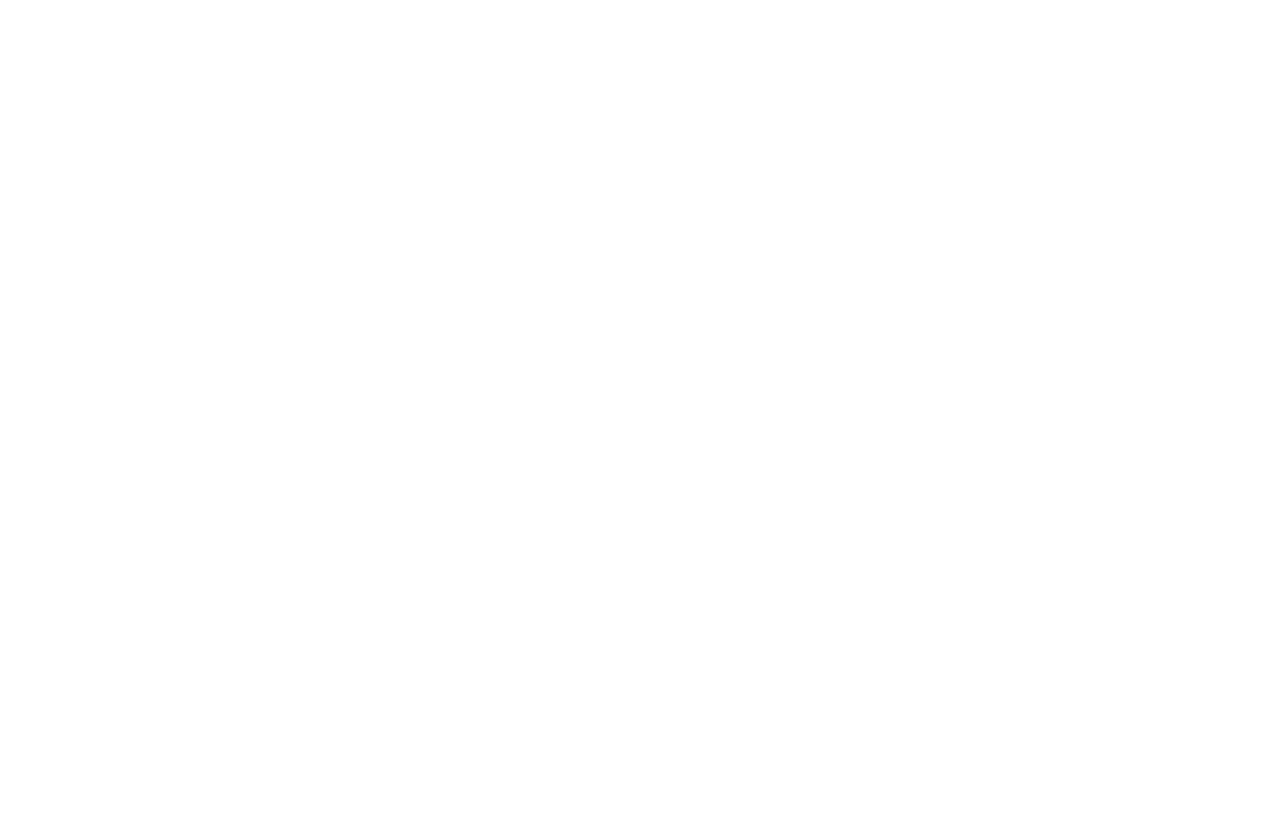
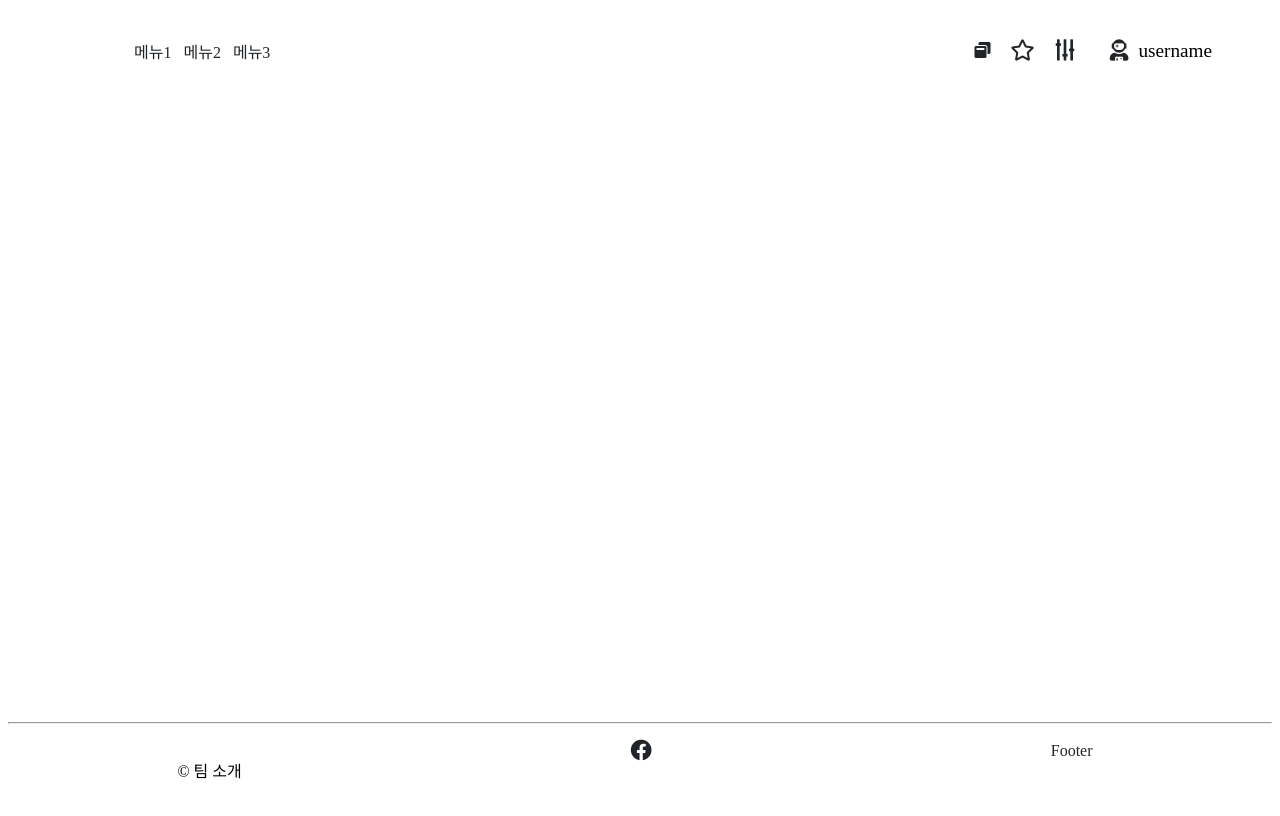
Before and after one commit to hrefdata/wordcloud-frontend, a plain HTML site: page index.html in a window 1280 px wide. Drawn offline with Linux system fonts and the light colour scheme.

Commit message:
[update] outline

```diff
--- a/index.html
+++ b/index.html
@@ -5,8 +5,84 @@
     <meta http-equiv="X-UA-Compatible" content="IE=edge">
     <meta name="viewport" content="width=device-width, initial-scale=1.0">
     <title>Word Cloud</title>
+
+      <!-- Font-awesome 설정 코드 -->
+      <link
+      rel="stylesheet"
+      href="https://cdnjs.cloudflare.com/ajax/libs/font-awesome/5.8.2/css/all.min.css"
+    />
+
+    <!-- Google web font 설정 코드 -->
+    <link
+      href="https://fonts.googleapis.com/css2?family=Nanum+Gothic&display=swap"
+      rel="stylesheet"
+    />
+
+    <link rel="stylesheet" href="styles/style.css">
+    <script defer src="scripts/script.js"></script>
+
 </head>
 <body>
+    <article>
+        <header>
+            <div class="Header">
+                <div class="Header_main">
+                    <h1 class="Header_main_logo">
+                        <a href="">
+                            <img src="" alt="">
+                        </a>
+                    </h1>
+                    <ul class="Header_main_menu">
+                        <li><a href="">메뉴1</a></li>
+                        <li><a href="">메뉴2</a></li>
+                        <li><a href="">메뉴3</a></li>
+                    </ul>
+                </div>
+                <div class="Header_sub">
+                    <div class="Header_sub_icons">
+                        <div class="Header_sub_icon">
+                            <i class="fas fa-window-restore"></i>
+                        </div>
+                        <div class="Header_sub_icon">
+                            <i class="far fa-star fa-lg"></i>
+                          </div>
+                          <div class="Header_sub_icon">
+                            <i class="fas fa-sliders-h fa-lg fa-rotate-90"></i>
+                          </div>
+                    </div>
+                    <div class="Header_sub_profile">
+                        <div class="Header_sub_profile_image">
+                            <i class="fas fa-user-astronaut fa-lg"></i>
+                        </div>
+                        <div class="Header_sub_profile_username">
+                            <p class="colorful-font">username</p>
+                        </div>
+                    </div>
+                </div>
+            </div>
+        </header>
+        <section>
+
+        </section>
+
+        <footer>
+            <hr>
+            <div class="Footer">
+                <p class="Footer_corp">&copy; 팀 소개</p>
+
+                <ul class="Footer_sns">
+                    <li><i class="fab fa-facebook fa-lg"></i></li>
+
+                </ul>
+
+                <ul class="Footer_menu">
+                    <li><a href="#">Footer</a></li>
+
+                </ul>
+
+            </div>
+        </footer>
+    </article>
 
 </body>
 </html>
--- a/styles/style.css
+++ b/styles/style.css
@@ -0,0 +1,124 @@
+/* reset.css */
+html, body {
+
+}
+
+ul {
+    list-style: none;
+    margin: 0;
+  }
+
+a,
+a:link,
+a:visited,
+a:active,
+a:hover {
+    text-decoration: none;
+    color: #212529;
+}
+
+/* General */
+i {
+    color: #212529;
+}
+
+body {
+    height: 100vh;
+    /* position: relative; */
+}
+
+article {
+    display: flex;
+    flex-direction: column;
+    align-items: stretch;
+    min-height: 100%;
+}
+
+header {
+    height: 20vh;
+}
+
+section {
+    flex-grow: 1;
+    height: 60vh;
+    display: flex;
+    justify-content: center;
+}
+
+header,
+section,
+footer {
+    flex-shrink: 0;
+}
+
+/* Header */
+.Header {
+    display: flex;
+    justify-content: space-between;
+    align-items: center;
+    margin: 0 60px;
+    padding: 10px 0;
+}
+
+.Header_main {
+    display: flex;
+    align-items: center;
+}
+
+.Header_main_menu {
+    display: flex;
+    margin-left: 20px;
+}
+
+.Header_main_menu li {
+    margin: 6px;
+    font-size: 1rem;
+}
+
+.Header_sub {
+    display: flex;
+}
+
+.Header_sub_icons {
+    display: flex;
+    align-items: center;
+    margin-right: 10px;
+}
+
+.Header_sub_icon {
+    margin: 10px;
+}
+
+.Header_sub_profile {
+    display: flex;
+    align-items: center;
+    margin-left: 14px;
+}
+
+.Header_sub_profile_username {
+    margin-left: 10px;
+    font-size: 1.2rem;
+}
+
+/* Footer */
+.Footer {
+    display: flex;
+    justify-content: space-around;
+    padding: 10px 0;
+}
+
+.Footer_sns {
+    display: flex;
+}
+
+.Footer_sns li {
+    margin: 0 10px;
+}
+
+.Footer_menu {
+    display: flex;
+}
+
+.Footer_menu li {
+    margin: 0 10px;
+}
```
